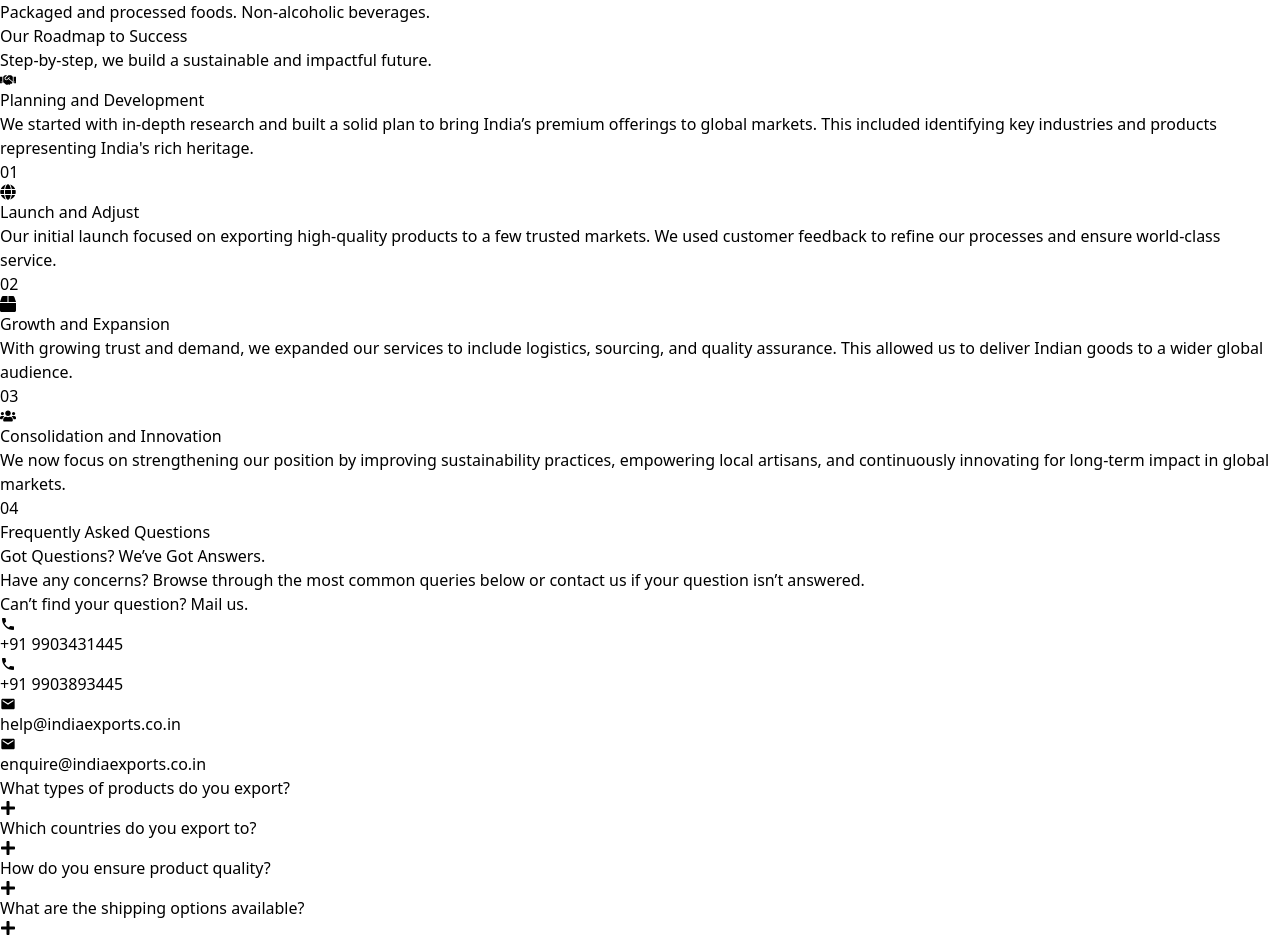
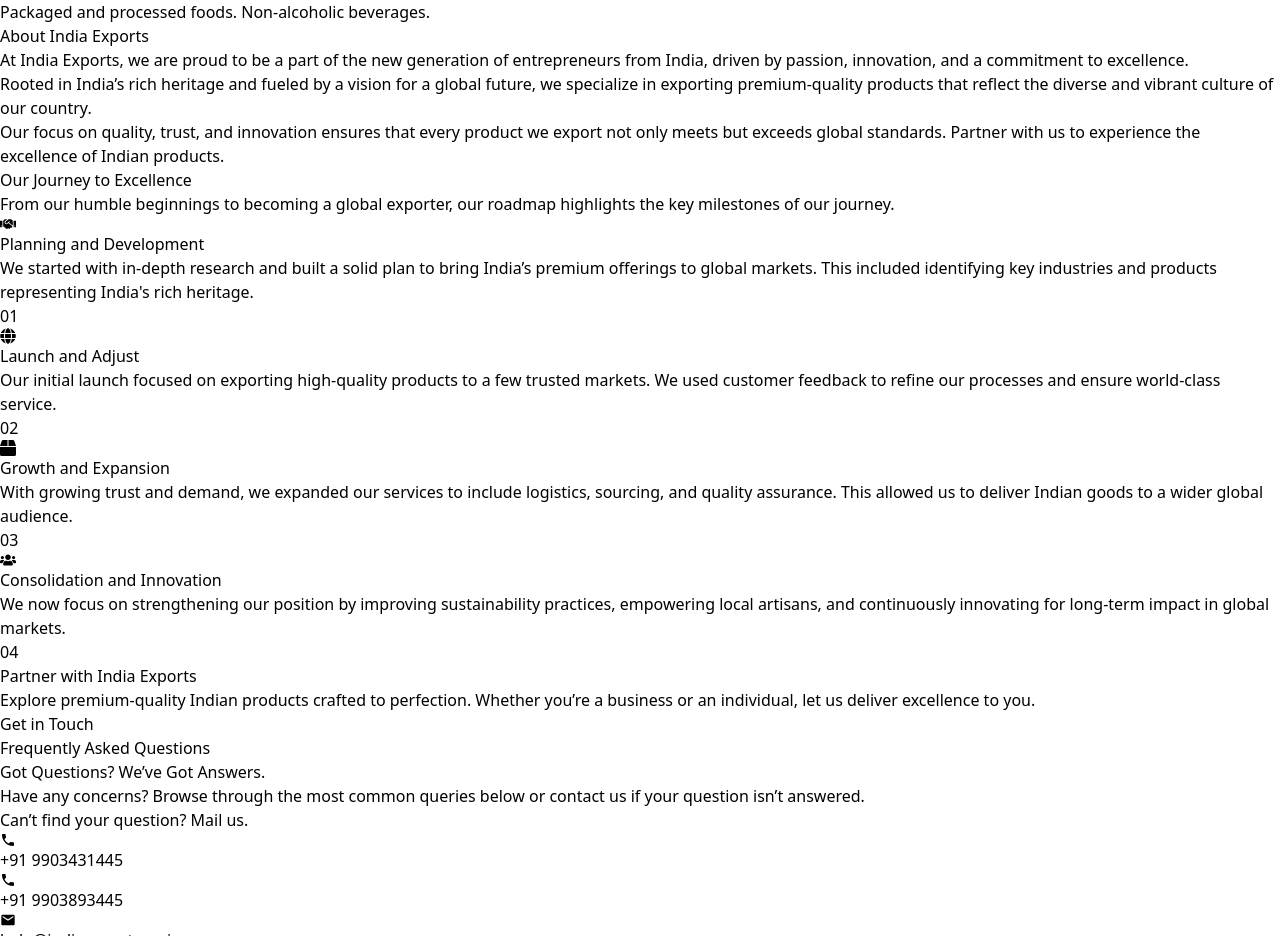
Before and after one commit to RitickLath/Freelancing_BharatExport, a React (Vite) app: page / in a window 1280 px wide. Shown: the part 3066-4002 px from the top of the page. Built offline with nearby package versions, Linux system fonts and the light colour scheme.

Commit message:
About Us

```diff
--- a/src/Sections/Roadmap.jsx
+++ b/src/Sections/Roadmap.jsx
@@ -1,14 +1,7 @@
 import React, { useRef } from "react";
 import { motion, useInView } from "framer-motion";
-import {
-  FaHandshake,
-  FaGlobe,
-  FaBox,
-  FaUsers,
-  FaHandsHelping,
-} from "react-icons/fa";
+import { FaHandshake, FaGlobe, FaBox, FaUsers } from "react-icons/fa";
 
-// Updated milestones specific to your business
 const milestones = [
   {
     id: "01",
@@ -45,23 +38,54 @@ const Roadmap = () => {
   const isInView = useInView(ref, { once: true, amount: 0.3 });
 
   return (
-    <div ref={ref} className="bg-[#F3EFDF] py-20 px-6 lg:px-20 w-full">
-      <motion.h2
-        className="text-3xl text-center lg:text-4xl font-bold text-[#1F282A] mb-4"
+    <div className="bg-[#F3EFDF] py-20 px-6 lg:px-20 w-full">
+      {/* About Us Section */}
+      <motion.section
+        ref={ref}
+        className="mb-16"
         initial={{ opacity: 0, y: 30 }}
         animate={isInView ? { opacity: 1, y: 0 } : { opacity: 0, y: 30 }}
         transition={{ duration: 0.8 }}
       >
-        Our Roadmap to Success
-      </motion.h2>
-      <motion.p
-        className="text-lg text-center text-gray-600 mb-12"
-        initial={{ opacity: 0 }}
-        animate={isInView ? { opacity: 1 } : { opacity: 0 }}
-        transition={{ duration: 0.8, delay: 0.2 }}
+        <h1 className="text-4xl lg:text-5xl font-bold text-[#1F282A] text-center mb-8">
+          About India Exports
+        </h1>
+        <p className="text-lg text-gray-600 text-center max-w-4xl mx-auto mb-4">
+          At <span className="font-semibold text-[#A86F18]">India Exports</span>
+          , we are proud to be a part of the new generation of entrepreneurs
+          from India, driven by passion, innovation, and a commitment to
+          excellence.
+        </p>
+        <p className="text-lg text-gray-600 text-center max-w-4xl mx-auto mb-4">
+          Rooted in{" "}
+          <span className="text-[#A86F18] font-semibold">
+            India’s rich heritage
+          </span>{" "}
+          and fueled by a vision for a global future, we specialize in exporting
+          premium-quality products that reflect the diverse and vibrant culture
+          of our country.
+        </p>
+        <p className="text-lg text-gray-600 text-center max-w-4xl mx-auto">
+          Our focus on quality, trust, and innovation ensures that every product
+          we export not only meets but exceeds global standards. Partner with us
+          to experience the excellence of Indian products.
+        </p>
+      </motion.section>
+
+      {/* Roadmap Section */}
+      <motion.section
+        className="mb-16"
+        initial={{ opacity: 0, y: 30 }}
+        animate={isInView ? { opacity: 1, y: 0 } : { opacity: 0, y: 30 }}
+        transition={{ duration: 0.8 }}
       >
-        Step-by-step, we build a sustainable and impactful future.
-      </motion.p>
+        <h2 className="text-3xl lg:text-4xl font-bold text-[#A86F18] text-center mb-4">
+          Our Journey to Excellence
+        </h2>
+        <p className="text-lg text-gray-600 text-center mb-12">
+          From our humble beginnings to becoming a global exporter, our roadmap
+          highlights the key milestones of our journey.
+        </p>
 
         <div className="flex flex-col space-y-12 lg:flex-row items-center lg:space-y-0">
           {milestones.map((milestone, index) => (
@@ -91,6 +115,28 @@ const Roadmap = () => {
             </motion.div>
           ))}
         </div>
+      </motion.section>
+
+      {/* Call to Action */}
+      <motion.section
+        className="text-center px-4 py-10 bg-[#FFF8E3] rounded-lg"
+        initial={{ opacity: 0, y: 30 }}
+        animate={isInView ? { opacity: 1, y: 0 } : { opacity: 0, y: 30 }}
+        transition={{ duration: 0.8 }}
+      >
+        <h3 className="text-2xl font-bold text-[#1F282A] mb-4">
+          Partner with India Exports
+        </h3>
+        <p className="text-gray-600 max-w-3xl mx-auto mb-6">
+          Explore premium-quality Indian products crafted to perfection. Whether
+          you’re a business or an individual, let us deliver excellence to you.
+        </p>
+        <a href="mailto:help@indiaexports.co.in">
+          <button className="px-6 py-3 bg-[#A86F18] text-white font-semibold rounded-md hover:bg-[#855011] transition">
+            Get in Touch
+          </button>
+        </a>
+      </motion.section>
     </div>
   );
 };
```
Lines whose indentation alone changed are shown as unchanged.
